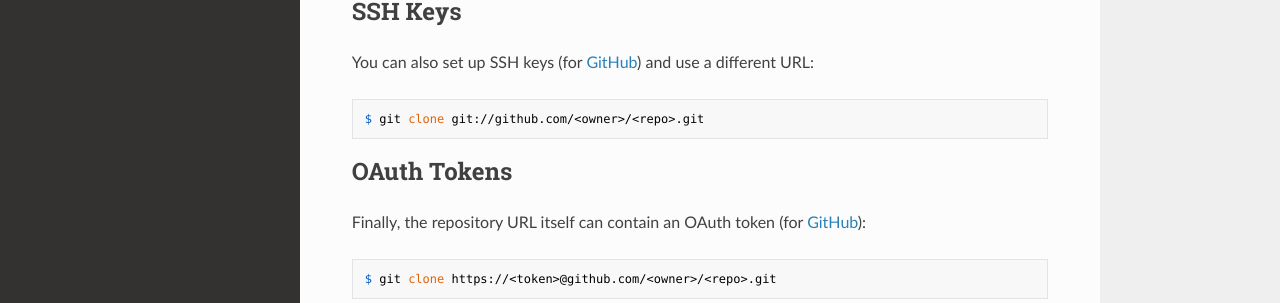
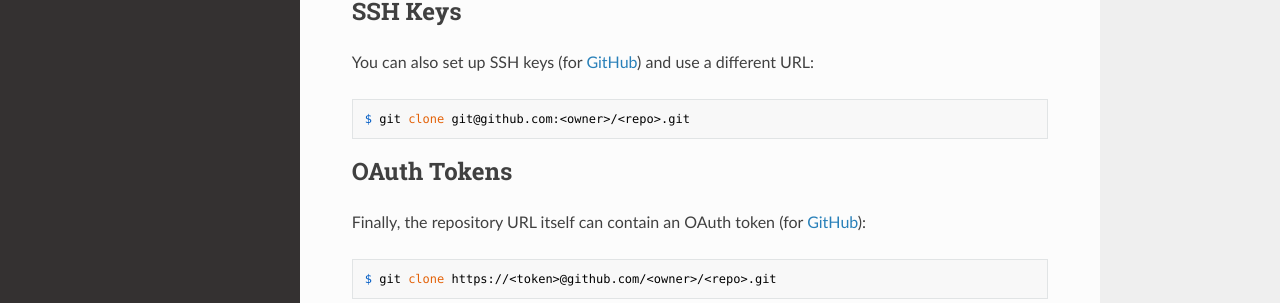
Before and after one commit to jacebrowning/gitman, an MkDocs documentation site: the page built from docs/setup/git.md, in a window 1280 px wide and 1323 px high. Shown: the part 830-1133 px from the top of the window. Built offline with MkDocs 1.6.1, drawn with Linux system fonts in a browser that asks for light colours; nearby versions of some CDN libraries; old or Windows-style settings are respelled for this version of MkDocs.

````diff
--- a/docs/setup/git.md
+++ b/docs/setup/git.md
@@ -37,7 +37,7 @@ If you're using two-factory authentication on GitHub, you'll need to [provide a
 You can also set up SSH keys (for [GitHub](https://help.github.com/articles/generating-ssh-keys/)) and use a different URL:
 
 ```shell
-$ git clone git://github.com/<owner>/<repo>.git
+$ git clone git@github.com:<owner>/<repo>.git
 ```
 
 ## OAuth Tokens
````
